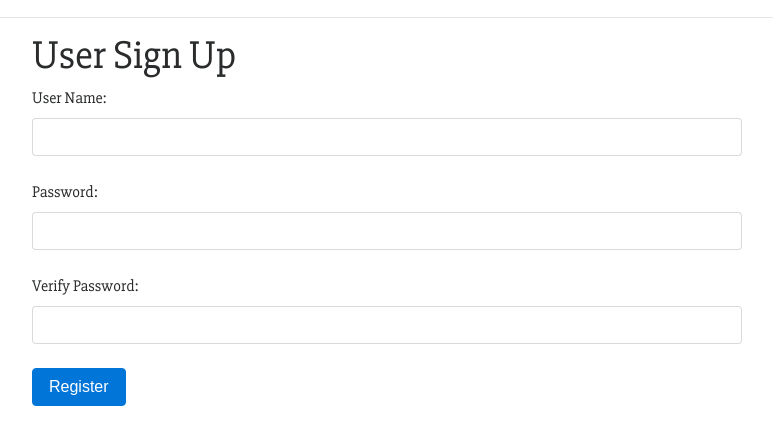
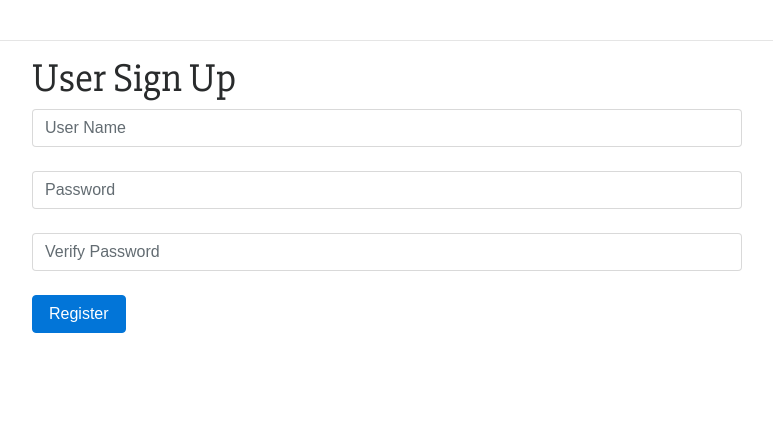
Before and after one commit to aldelcy/blogz, a Flask app: page /register in a window 1280 px wide. Shown: the part 54-499 px from the top of the page, without its empty margins (253-1026 px from the left). Run offline with Flask 2, Linux system fonts and the light colour scheme; some libraries are stand-ins or nearby versions.

```diff
--- a/templates/base.html
+++ b/templates/base.html
@@ -39,8 +39,10 @@
             </div>
             <div class="row">
                 <div class="col">
-
-
+                    <br>
+                    {% if loggedin %}
+                        <span style="color:orange;">{{ session['username'] }}</span> is logged in
+                    {% endif %}
 
                 </div>
             </div>
--- a/templates/login.html
+++ b/templates/login.html
@@ -9,8 +9,8 @@
 
 
                     <input type="text" class="form-control" name="user_name" placeholder="User Name" value="{{ user_name }}">
-                    {% if user_name_error %}
-                        <span class="badge badge-danger"> {{ user_name_error }} </span>
+                    {% if user_error %}
+                        <span class="badge badge-danger"> {{ user_error }} </span>
                     {% endif %}
                     <br>
 
--- a/templates/register.html
+++ b/templates/register.html
@@ -7,22 +7,19 @@
                 <h1>User Sign Up</h1>
                 <form action="/register" method="post">
 
-                    <label for="user_name">User Name:</label>
-                    <input type="text" class="form-control" id="user_name" name="user_name" value="{{ user_name }}">
+                    <input type="text" class="form-control" placeholder="User Name" name="user_name" value="{{ user_name }}">
                     {% if user_name_error %}
                         <span class="badge badge-danger"> {{ user_name_error }} </span>
                     {% endif %}
                     <br>
 
-                    <label for="password">Password:</label>
-                    <input type="password" class="form-control" id="password" name="password" value="{{ password }}">
+                    <input type="password" class="form-control" placeholder="Password" name="password" value="{{ password }}">
                     {% if password_error %}
                         <span class="badge badge-danger"> {{ password_error }} </span>
                     {% endif %}
                     <br>
 
-                    <label for="verify_password">Verify Password:</label>
-                    <input type="password" class="form-control" id="verify_password" name="verify_password" value="{{ verify_password }}">
+                    <input type="password" class="form-control" placeholder="Verify Password" name="verify_password" value="{{ verify_password }}">
                     {% if verify_password_error %}
                         <span class="badge badge-danger"> {{ verify_password_error }} </span>
                     {% endif %}
```
